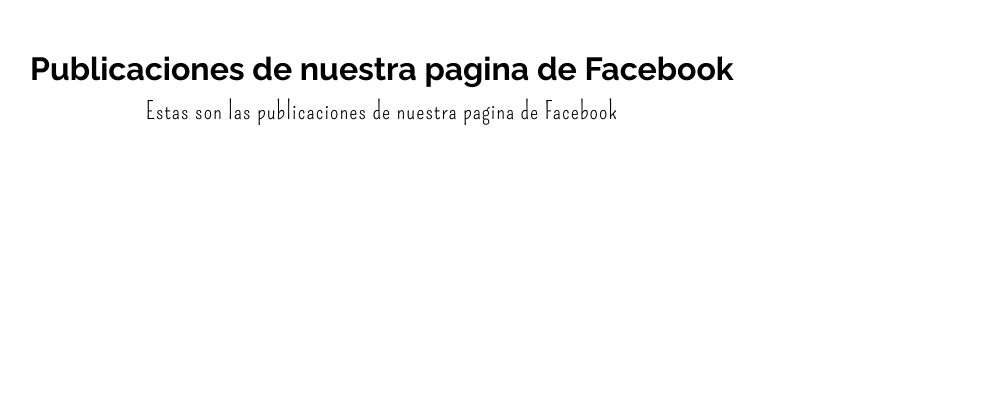
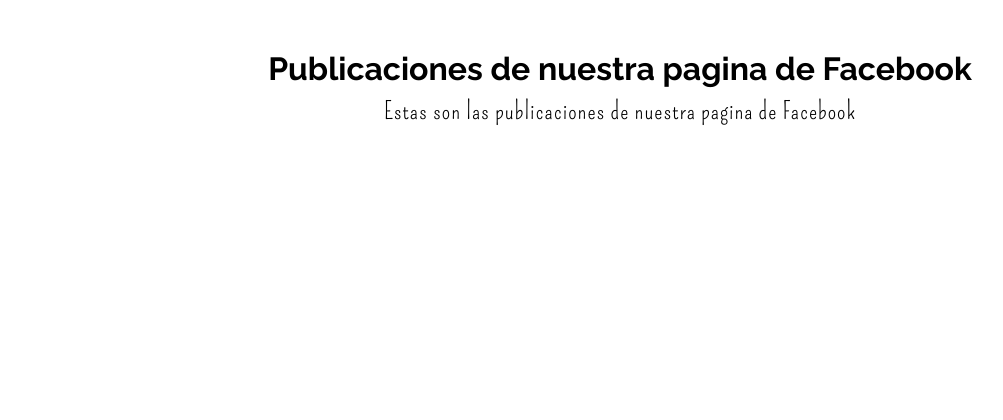
Before and after one commit to snakepatch53/constructora, a PHP site: template src/templates/public.pages/home.php in a window 1280 px wide. Shown: the part 640-1060 px from the top of the page, without its empty margins (20-1023 px from the left). Run offline with PHP 8.4, Linux system fonts and the light colour scheme; the template is opened without the code that fills it, so the values that code supplies are empty.

Commit message:
On branch master Your branch is up to date with 'origin/master'.
Changes to be committed:
	modified:   public/css.public/facebook_posts.css

```diff
--- a/public/css.public/facebook_posts.css
+++ b/public/css.public/facebook_posts.css
@@ -1,12 +1,13 @@
 .facebook_posts {
     display: flex;
-
+    justify-content: center;
     padding: var(--padding);
 }
 
 .facebook_posts .container {
     display: flex;
     flex-direction: column;
+    max-width: var(--max-width);
 }
 
 .facebook_posts .title {
@@ -45,7 +46,7 @@
 }
 
 .facebook_posts .item img {
-/*    flex: 1;*/
+    /*    flex: 1;*/
     height: 300px;
     width: 100%;
     object-fit: contain;
```
